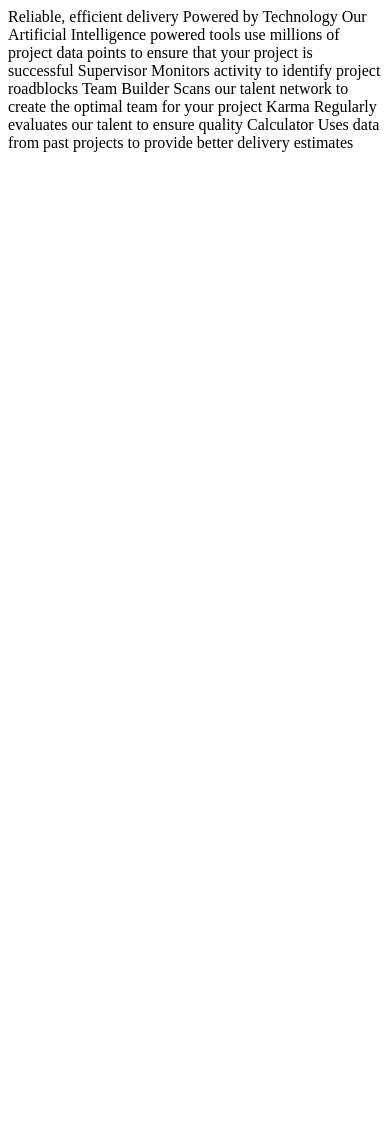
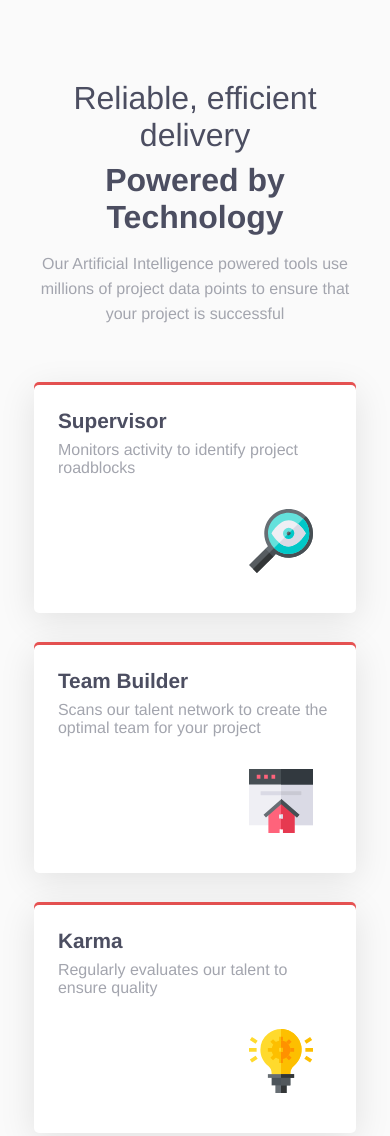
Before and after one commit to Jesuseme/four-card-feature-section, a plain HTML site: page index.html in a window 390 px wide. Shown: the top 1136 px of the page. Before the commit the page ends 844 px from the top, so only its background shows below. Drawn offline with Linux system fonts and the light colour scheme.

Commit message:
mobile design and alignment fixed

```diff
--- a/index.html
+++ b/index.html
@@ -6,29 +6,71 @@
 
   <link rel="icon" type="image/png" sizes="32x32" href="./images/favicon-32x32.png">
 
+  <link rel="stylesheet" href="resources/style.css">
+
   <title>Frontend Mentor | Four card feature section</title>
 
 </head>
 <body>
 
-  Reliable, efficient delivery
-  Powered by Technology
+  <div class="container">
 
-  Our Artificial Intelligence powered tools use millions of project data points
-  to ensure that your project is successful
+    <section class="header">
 
-  Supervisor
-  Monitors activity to identify project roadblocks
+      <h1>Reliable, efficient delivery</h1>
 
-  Team Builder
-  Scans our talent network to create the optimal team for your project
+      <h2>Powered by Technology</h2>
 
-  Karma
-  Regularly evaluates our talent to ensure quality
+      <p>Our Artificial Intelligence powered tools use millions of project data points to ensure that your project is successful</p>
 
-  Calculator
-  Uses data from past projects to provide better delivery estimates
+    </section>
 
+
+    <section class="content">
+
+      <article>
+
+        <h3>Supervisor</h3>
+
+        <p>Monitors activity to identify project roadblocks</p>
+
+        <img src="images/icon-supervisor.svg" alt="Supervisor icon">
+
+      </article>
+
+      <article>
+
+        <h3>  Team Builder  </h3>
+
+        <p>Scans our talent network to create the optimal team for your project</p>
+
+        <img src="images/icon-team-builder.svg" alt="team Builder icon">
+
+      </article>
+
+      <article>
+
+        <h3>Karma</h3>
+
+        <p>  Regularly evaluates our talent to ensure quality</p>
+
+        <img src="images/icon-karma.svg" alt="Karma icon">
+
+      </article>
+
+      <article>
+
+        <h3>Calculator</h3>
+
+        <p>  Uses data from past projects to provide better delivery estimates</p>
+
+        <img src="images/icon-calculator.svg" alt="Calculator icon">
+
+      </article>
+
+    </section>
+
+  </div>
 
 </body>
 </html>
--- a/resources/style.css
+++ b/resources/style.css
@@ -0,0 +1,130 @@
+@import url(https://fonts.googleapis.com?family=Poppins:wght@300,400,600&display=swap);
+
+*
+{
+    margin: 0;
+    padding: 0;
+    font-family: 'Poppins', Helvetica, sans-serif;
+    box-sizing: border-box;
+}
+
+/* hsl(229, 6%, 66%) */
+
+.container
+{
+    background: hsl(0, 0%, 98%);
+    color: hsl(234, 12%, 34%);
+    height: 100%;
+    width: 100%;
+    padding: 1rem;
+}
+
+.container .header
+{
+    display: flex;
+    flex-direction: column;
+    position: relative;
+    margin: 0 auto;
+    justify-content: center;
+}
+
+.container .header h1
+{
+    margin: 0 auto;
+    text-align: center;
+    font-weight: 100;
+    padding: 4rem 1rem 0.25rem;
+    font-size: 2rem;
+}
+
+.container .header h2
+{
+    margin: 0 auto;
+    text-align: center;
+    padding: 0.25rem;
+    font-size: 2rem;
+}
+
+.container .header p
+{
+    margin: 0 auto;
+    text-align: center;
+    width: 37%;
+    color: hsl(229, 6%, 66%);
+    font-size: 1rem;
+    padding: 0.7rem;
+    line-height: 25px;
+}
+
+.container .content
+{
+    display: flex;
+    position: relative;
+    flex-direction: row;
+    justify-content: center;
+    margin: 2rem auto;
+}
+
+.container .content article
+{
+    position: relative;
+    margin: 1rem auto;
+    justify-content: center;
+    display: inline-block;
+    background: #fff;
+    padding: 1.5rem;
+    width: 35%;
+    border-radius: 5px;
+    box-shadow: 0 7px 36px 0px rgba(0,5,8,0.1), 0px -3px hsl(0, 78%, 62%);
+}
+
+
+.container .content article h3
+{
+    font-size: 1.3rem;
+    padding: 0 0 0.5rem;
+}
+
+.container .content article p
+{
+    color: hsl(229, 6%, 66%);
+    font-size: 1rem;
+}
+
+.container .content article img
+{
+    display: flex;
+    position: relative;
+    height: 6rem;
+    padding: 1rem;
+    margin: 16px 64% 0;
+}
+
+
+
+@media (max-width: 991px)
+{
+    .container .content
+    {
+        display: flex;
+        flex-direction: column;
+    }
+
+    .container .header p
+    {
+        width: 99%;
+    }
+
+    .container .content article
+    {
+        width: 24rem;
+    }
+}
+
+@media (max-width: 410px)
+{
+    .container .content article
+    {
+        width: 90%;
+    }
+}
```
